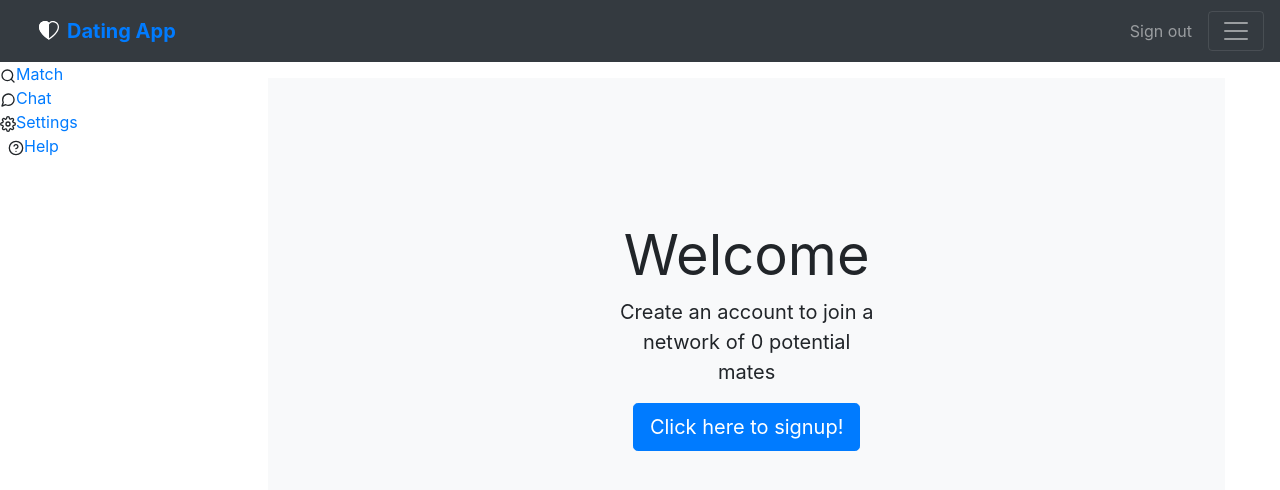
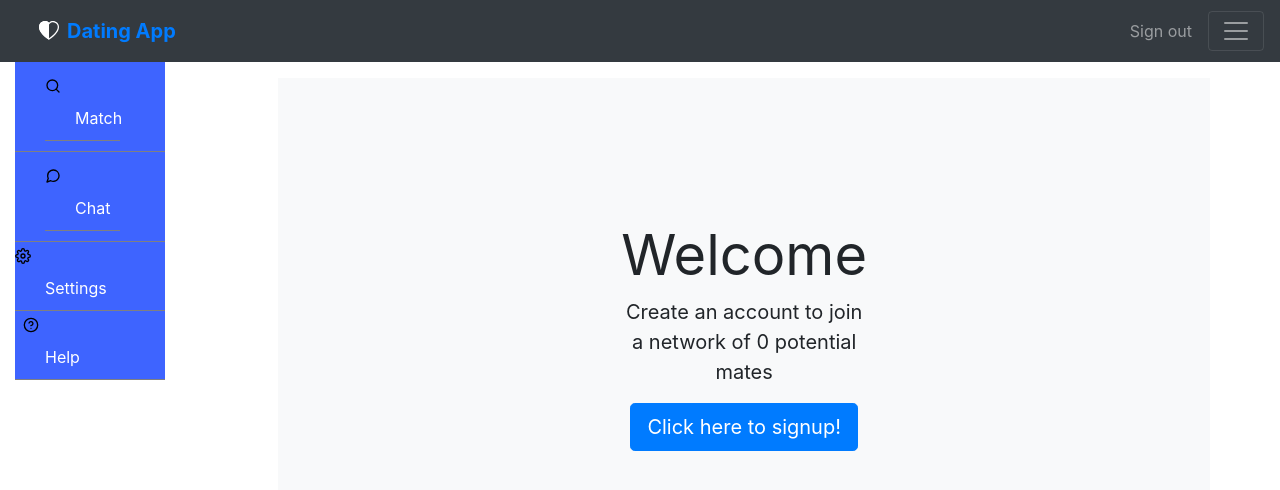
Before and after one commit to graemekcox/Dating-App, a React (Create React App) app: page / in a window 1280 px wide. Shown: the top 490 px of the page. Built offline with nearby package versions, Linux system fonts and the light colour scheme; no server answers.

Commit message:
Basic styled-component sidebar

```diff
--- a/package.json
+++ b/package.json
@@ -17,6 +17,7 @@
     "react-router": "^5.2.0",
     "react-router-dom": "^5.2.0",
     "react-scripts": "3.4.1",
+    "styled-components": "^5.1.1",
     "typescript": "^3.9.7"
   },
   "scripts": {
--- a/src/App.js
+++ b/src/App.js
@@ -90,7 +90,7 @@ class App extends React.Component {
         <Router>
           <Navbar/>
           <div class="container-fluid">
-            <div class="row">
+            <div class="w-100 d-flex align-items-stretch">
                 <Sidebar/>
                 <main class="col-md-9 ml-sm-auto col-lg-10 px-4" role="main">
                   <Switch>
--- a/src/components/Sidebar.js
+++ b/src/components/Sidebar.js
@@ -1,34 +1,82 @@
 import React from 'react';
 import {Link} from 'react-router-dom';
 import {FiSearch, FiMessageCircle, FiSettings,FiHelpCircle} from "react-icons/fi";
+import styled from 'styled-components';
+
+// const Section = styled.section`
+//     color: white;
+//     background: blue
+// `
+
+const primary = '#3e64ff';
+const white = '#ffffff';
+
+const StyledSide = styled.nav`
+    background: ${primary};
+    min-width: 150px;
+    max-width: 150px;
+    color: #000000;
+
+    ul.components{
+        padding: 0;
+        @include transition(.3s);
+    }
+    ul{
+        li{
+            font-size: 16px;
+            >ul{
+                margin-left: 10px;
+                li{
+                    font-size: 14px;
+                }
+            }
+            a {
+                display: block;
+                padding: 10px 30px;
+                border-bottom: 1px solid grey;
+                color: #ffffff;
+                font-size: 16px;
+                .link {
+                    margin-right: 15px;
+
+                }
+                &:hover{
+                    background: white;
+                    color: ${primary};
+                }
+            }
+        }
+    }
+`
 
 export default class Sidebar extends React.Component {
     render (){
         return(
             <div>
-                <nav id="sidebar" class="active">
-                    {/* <FaTwitter/> */}
-                    <div class="sidebar-sticky">
+                <StyledSide id="sidebar" class="active">
                         <ul class="list-unstyled components mb-5">
                             <li class="nav-item">
-                                <FiSearch/>
-                                <Link to='/match'>Match</Link>
+                                <a>
+                                    <FiSearch/>
+                                    <Link style={{ textDecoration: 'none'}} class='link' to='/match'>Match</Link>
+                                </a>
                             </li>
                             <li class="nav-item">
-                                <FiMessageCircle/>
-                                <Link to='/chat'>Chat</Link>
+                                <a>
+                                    <FiMessageCircle/>
+                                    <Link style={{ textDecoration: 'none'}} class='link' to='/chat'>Chat</Link>
+                                </a>
                             </li>
                             <li class="nav-item">
                                 <FiSettings/>
-                                <Link to="/settings">Settings</Link>
+                                <Link style={{ textDecoration: 'none'}} class="link" to="/settings">Settings</Link>
                             </li>
                             <li class="nav-item">
                                 <FiHelpCircle class="ml-2"/>
-                                <Link to="/help">Help</Link>
+                                <Link style={{ textDecoration: 'none'}} class='link' to="/help">Help</Link>
                             </li>
                         </ul>
-                    </div>
-                </nav>
+                </StyledSide>
             </div>
 
         )
```
Also changed, not shown: src/components/style.css (added), 1 other file (tests, documents, lock files or other folders).
